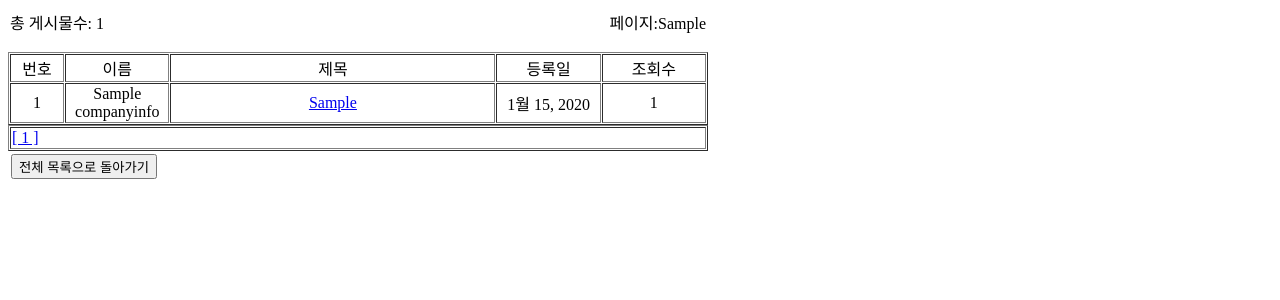
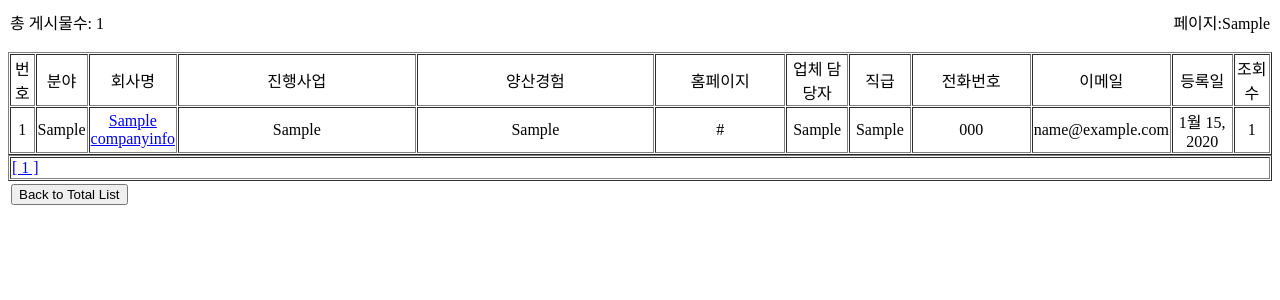
Before and after one commit to hyoyong/PMS, a Django app: template projectmanagementsystem/companyinfo/templates/listSearchedSpecificPage.html in a window 1280 px wide. Shown: the top 300 px of the page. Run offline with Django 3.2, Linux system fonts and the light colour scheme; tables that the repository leaves empty hold one stand-in row (values such as "Sample post"); the template is opened without the code that fills it: values that come from a table or form of the project are taken from there, most other values are stand-ins (such as "Sample title", 1, 10 or a date in 2020).

Commit message:
view mysql update

```diff
--- a/projectmanagementsystem/companyinfo/templates/listSearchedSpecificPage.html
+++ b/projectmanagementsystem/companyinfo/templates/listSearchedSpecificPage.html
@@ -2,7 +2,7 @@
 totalCnt: <strong>{{ totalCnt }}</strong> current_page: <strong>{{ pageForView }}</strong> boardList: <strong>{{ boardList|length }}</strong>
 {% endcomment %}
 
-<table cellspacing=1 width=700 border=0>
+<table cellspacing=1 width=100% border=0>
     <tr>
         <td>총 게시물수: {{ totalCnt }}</td>
         <td><p align=right> 페이지:{{ pageForView }}
@@ -10,17 +10,31 @@ totalCnt: <strong>{{ totalCnt }}</strong> current_page: <strong>{{ pageForView }
     </tr>
 </table>
 
-<table cellspacing=1 width=700 border=1>
+<table cellspacing=1 width=100% border=1>
     <tr>
-        <td width=50><p align=center>번호</p>
+        <td width=2%><p align=center>번호</p>
         </td>
-        <td width=100><p align=center>이름</p>
+        <td width=3%><p align=center>분야</p>
         </td>
-        <td width=320><p align=center>제목</p>
+        <td width=7%><p align=center>회사명</p>
         </td>
-        <td width=100><p align=center>등록일</p>
+        <td width=20%><p align=center>진행사업</p>
         </td>
-        <td width=100><p align=center>조회수</p>
+        <td width=20%><p align=center>양산경험</p>
+        </td>
+        <td width=11%><p align=center>홈페이지</p>
+        </td>
+        <td width=5%><p align=center>업체 담당자</p>
+        </td>
+        <td width=5%><p align=center>직급</p>
+        </td>
+        <td width=10%><p align=center>전화번호</p>
+        </td>
+        <td width=9%><p align=center>이메일</p>
+        </td>
+        <td width=5%><p align=center>등록일</p>
+        </td>
+        <td width=3%><p align=center>조회수</p>
         </td>
     </tr>
 
@@ -29,15 +43,22 @@ totalCnt: <strong>{{ totalCnt }}</strong> current_page: <strong>{{ pageForView }
             {% for boardRow in boardList %}
             <tr>
             <td width=50><p align=center>{{ boardRow.id }}</p></td>
-            <td width=100><p align=center>{{ boardRow.name }}</p></td>
-            <td width=320>
+            <td width=100><p align=center>{{ boardRow.technology_select }}</p></td>
+            <td width=100>
                 <p align=center>
-                    <a href="/viewWork?memo_id={{ boardRow.id }}&current_page={{ pageForView }}&searchStr={{searchStr}}" title="{{ boardRow.memo}}">{{ boardRow.business }}
+                    <a href="/viewWork?memo_id={{ boardRow.id }}&current_page={{ current_page }}&searchStr=None" title="{{ boardRow.name}}">{{ boardRow.name }}
                 </p>
             </td>
+            <td width=100><p align=center>{{ boardRow.business }}</p></td>
+            <td width=100><p align=center>{{ boardRow.reference }}</p></td>
+            <td width=100><p align=center>{{ boardRow.url }}</p></td>
+            <td width=100><p align=center>{{ boardRow.contact }}</p></td>
+            <td width=100><p align=center>{{ boardRow.position }}</p></td>
+            <td width=100><p align=center>{{ boardRow.phone }}</p></td>
+            <td width=100><p align=center>{{ boardRow.email }}</p></td>
             <td width=100><p align=center>{{ boardRow.created_date }}</p></td>
             <td width=100><p align=center>{{ boardRow.hits }}</p></td>
-            </tr>
+          </tr>
             {% endfor %}
         </ul>
     {% else %}
@@ -47,7 +68,7 @@ totalCnt: <strong>{{ totalCnt }}</strong> current_page: <strong>{{ pageForView }
 
 {# This is a comment #}
 
-<table cellspacing=1 width=700 border=1 >
+<table cellspacing=1 width=100% border=1 >
     <tr>
         <td>
         {% for page in totalPageList %}
@@ -72,6 +93,6 @@ totalCnt: <strong>{{ totalCnt }}</strong> current_page: <strong>{{ pageForView }
 
 <table width=700>
     <tr>
-        <td><input type=button value="전체 목록으로 돌아가기"  OnClick="window.location='/'">
+        <td><input type=button value="Back to Total List"  OnClick="window.location='/'">
     </tr>
 </table>
--- a/projectmanagementsystem/companyinfo/templates/writeBoard.html
+++ b/projectmanagementsystem/companyinfo/templates/writeBoard.html
@@ -54,7 +54,7 @@
 <table width=1000 border=1 cellspacing=0 cellpadding=0>
 <tr><td>
 
-<input type=button value="등록" OnClick="javascript:writeCheck();">
+<input type=button value="Save" OnClick="javascript:writeCheck();">
 
 </td></tr>
 </table>
--- a/projectmanagementsystem/companyinfo/views.py
+++ b/projectmanagementsystem/companyinfo/views.py
@@ -219,12 +219,11 @@ def listSearchedSpecificPageWork(request):
     pagingHelperIns = pagingHelper();
     totalPageList = pagingHelperIns.getTotalPageList( totalCnt, rowsPerPage)
 
-    # like 구문 적용방법
-    boardList = CompanyInfo.objects.raw("""SELECT Z.* FROM ( SELECT X.*, ceil( limit / %s) as page FROM ( SELECT id,technology_select,NAME,BUSINESS,REFERENCE,CONTACT,POSITION,PHONE,EMAIL,URL,CREATED_DATE,HITS FROM companyinfo_companyinfo WHERE NAME LIKE '%%'||%s||'%%' ORDER BY ID DESC) X ) Z WHERE page = %s""", [rowsPerPage, searchStr, pageForView])
+    boardList = CompanyInfo.objects.raw("SELECT * FROM companyinfo_companyinfo WHERE (NAME LIKE %s OR BUSINESS LIKE %s OR CONTACT LIKE %s OR URL LIKE %s)" ,["%" + searchStr + "%","%" + searchStr + "%","%" + searchStr + "%","%" + searchStr + "%"])
 
     print'boardList=',boardList
 
     return render_to_response('listSearchedSpecificPage.html', {'boardList': boardList, 'totalCnt': totalCnt,
                                                         'pageForView':int(pageForView) ,'searchStr':searchStr, 'totalPageList':totalPageList} )
-
+    db.close()
 #===========================================================================================
--- a/projectmanagementsystem/projectmanagementsystem/urls.py
+++ b/projectmanagementsystem/projectmanagementsystem/urls.py
@@ -27,6 +27,6 @@ urlpatterns = [
     url(r'^updateBoard', updateBoard),
     url(r'^DeleteSpecificRow', DeleteSpecificRow),
     url(r'^searchWithSubject/', searchWithSubject),
-    url(r'^listSearchedSpecificPageWork/', listSearchedSpecificPageWork),
+    url(r'^listSearchedSpecificPageWork', listSearchedSpecificPageWork),
     url(r'^', home),
 ]
```
Also changed, not shown: projectmanagementsystem/companyinfo/templates/write.html (deleted, +0 -14 lines), 2 other files.
